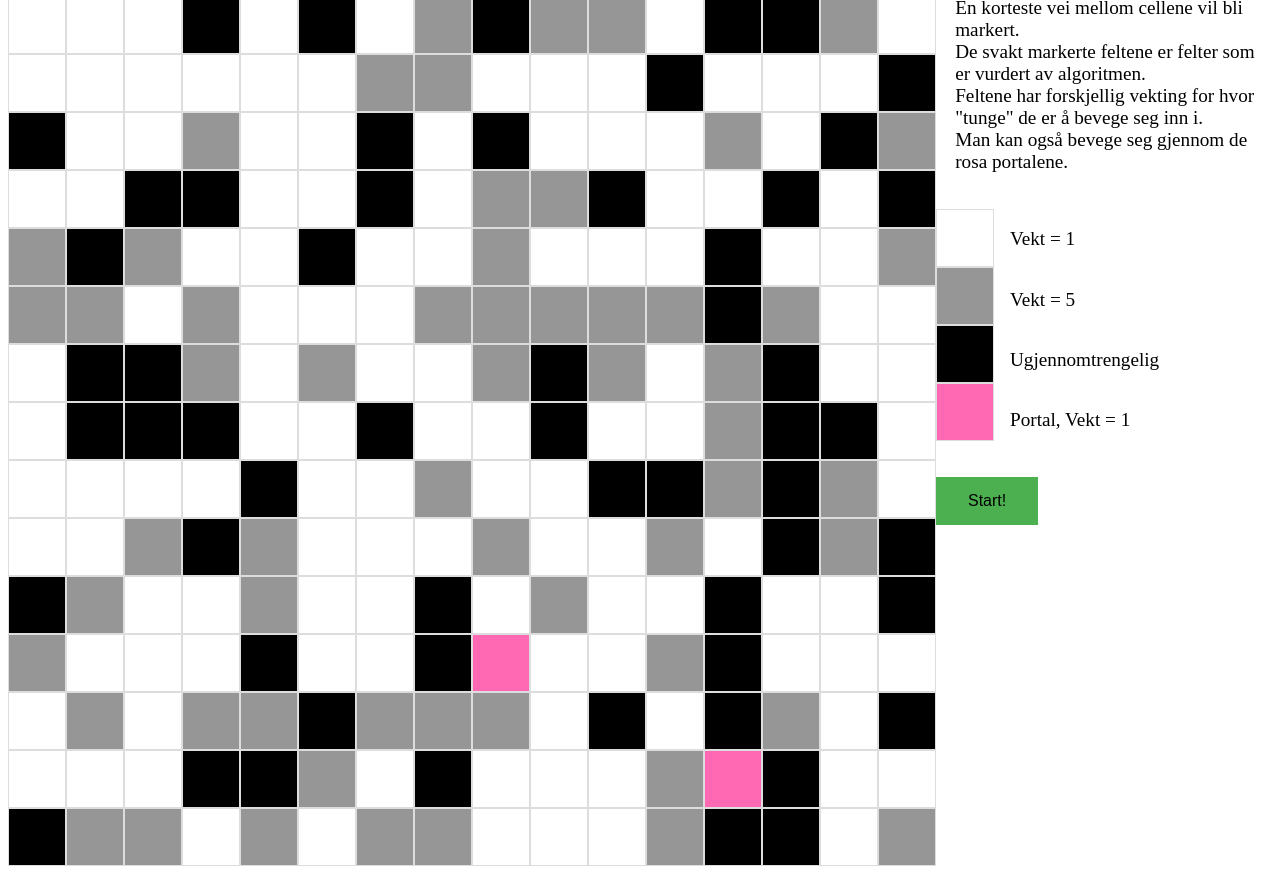
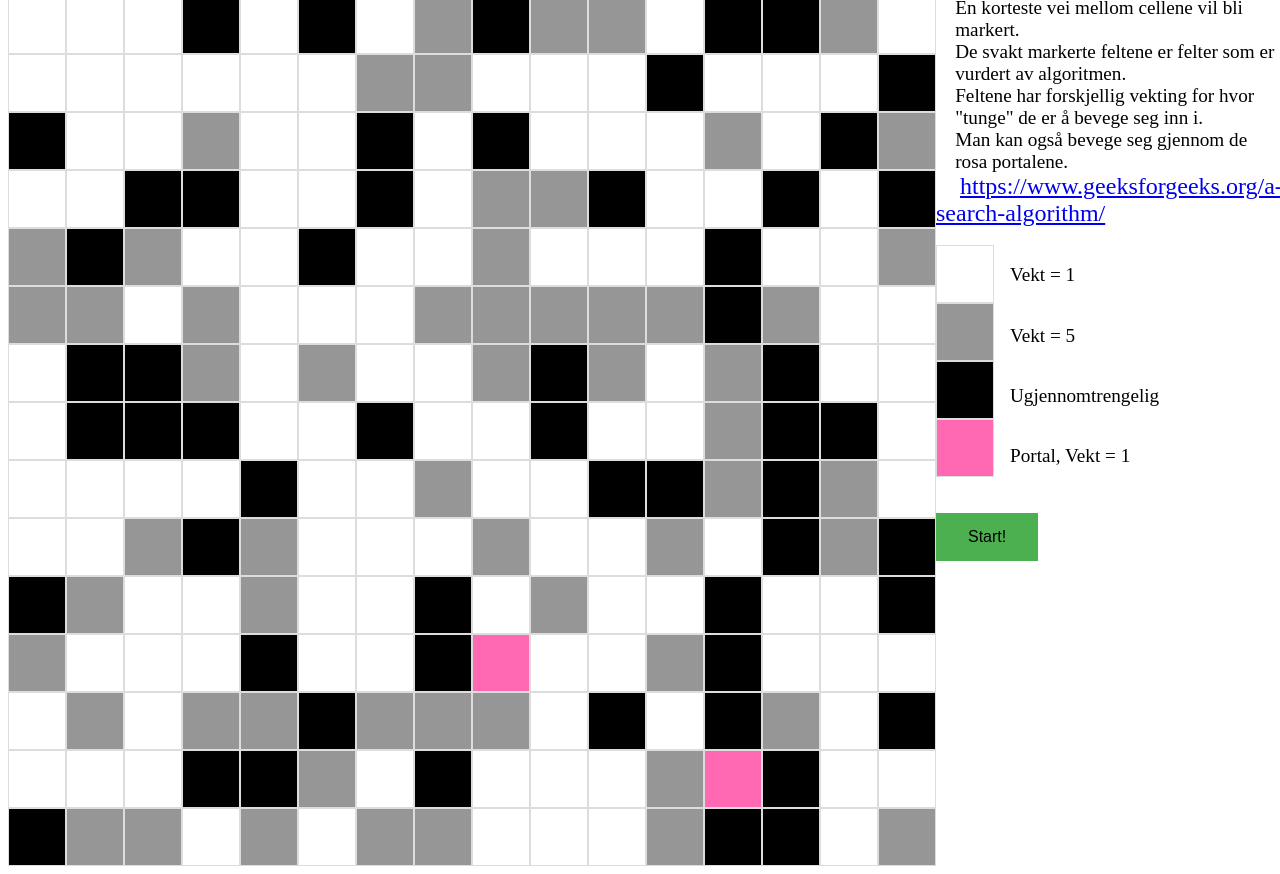
Before and after one commit to erlingto/javascripts, a plain HTML site: page index.html in a window 1280 px wide. Shown: the part 70-944 px from the top of the page. Drawn offline with Linux system fonts and the light colour scheme; a script that the page names is missing.

```diff
--- a/index.html
+++ b/index.html
@@ -11,6 +11,7 @@
             <div class = "text"> De svakt markerte feltene er felter som er vurdert av algoritmen.</div>
             <div class = "text"> Feltene har forskjellig vekting for hvor "tunge" de er å bevege seg inn i.</div>
             <div class = "text"> Man kan også bevege seg gjennom de rosa portalene.</div>
+            <a href="https://www.geeksforgeeks.org/a-search-algorithm/" class="text" style="font-size: x-large;">https://www.geeksforgeeks.org/a-search-algorithm/</a>
             <br></br>
             <div class="row">
                 <div class="column-exp">
```
